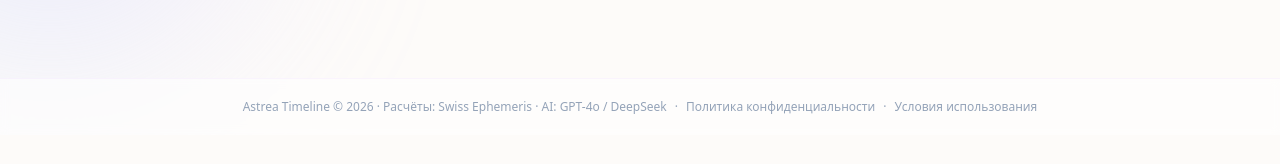
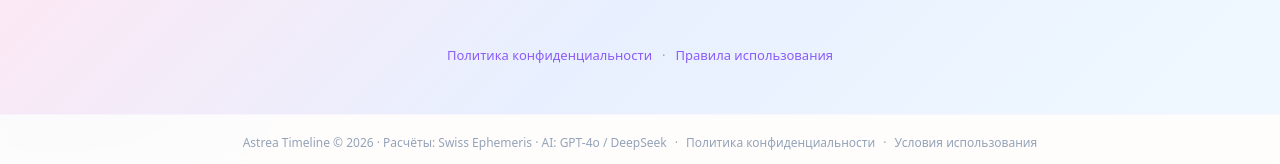
Before and after one commit to alex753ad/astro, a React (Vite) app in the folder frontend/: page / in a window 1280 px wide. Shown: the part 1239-1403 px from the top of the page. Before the commit the page ends 1374 px from the top, so only its background shows below. Built offline with nearby package versions, Linux system fonts and the light colour scheme; no server answers; the HTML template or start-up script is replaced by a standard one.

Commit message:
feat: add privacy & terms links to landing page

```diff
--- a/frontend/src/pages/LandingPage.jsx
+++ b/frontend/src/pages/LandingPage.jsx
@@ -1,5 +1,5 @@
 import React from 'react';
-import { useNavigate } from 'react-router-dom';
+import { useNavigate, Link } from 'react-router-dom';
 
 export default function LandingPage({ onShowAuth, currentUser }) {
   const navigate = useNavigate();
@@ -235,7 +235,7 @@ export default function LandingPage({ onShowAuth, currentUser }) {
         gridTemplateColumns: 'repeat(3, 1fr)',
         gap: 16,
         maxWidth: 820,
-        margin: '32px auto 80px',
+        margin: '32px auto 48px',
         padding: '0 24px',
       }}>
         {[
@@ -278,6 +278,23 @@ export default function LandingPage({ onShowAuth, currentUser }) {
             }}>{f.desc}</div>
           </div>
         ))}
+      </div>
+      {/* Footer links */}
+      <div style={{
+        textAlign: 'center',
+        padding: '0 24px 48px',
+        fontSize: 13,
+        color: '#9B97B0',
+      }}>
+        <Link to="/privacy" style={{ color: '#8B5CF6', textDecoration: 'none' }}
+          onMouseEnter={e => e.currentTarget.style.textDecoration = 'underline'}
+          onMouseLeave={e => e.currentTarget.style.textDecoration = 'none'}
+        >Политика конфиденциальности</Link>
+        <span style={{ margin: '0 10px' }}>·</span>
+        <Link to="/terms" style={{ color: '#8B5CF6', textDecoration: 'none' }}
+          onMouseEnter={e => e.currentTarget.style.textDecoration = 'underline'}
+          onMouseLeave={e => e.currentTarget.style.textDecoration = 'none'}
+        >Правила использования</Link>
       </div>
     </div>
   );
```
